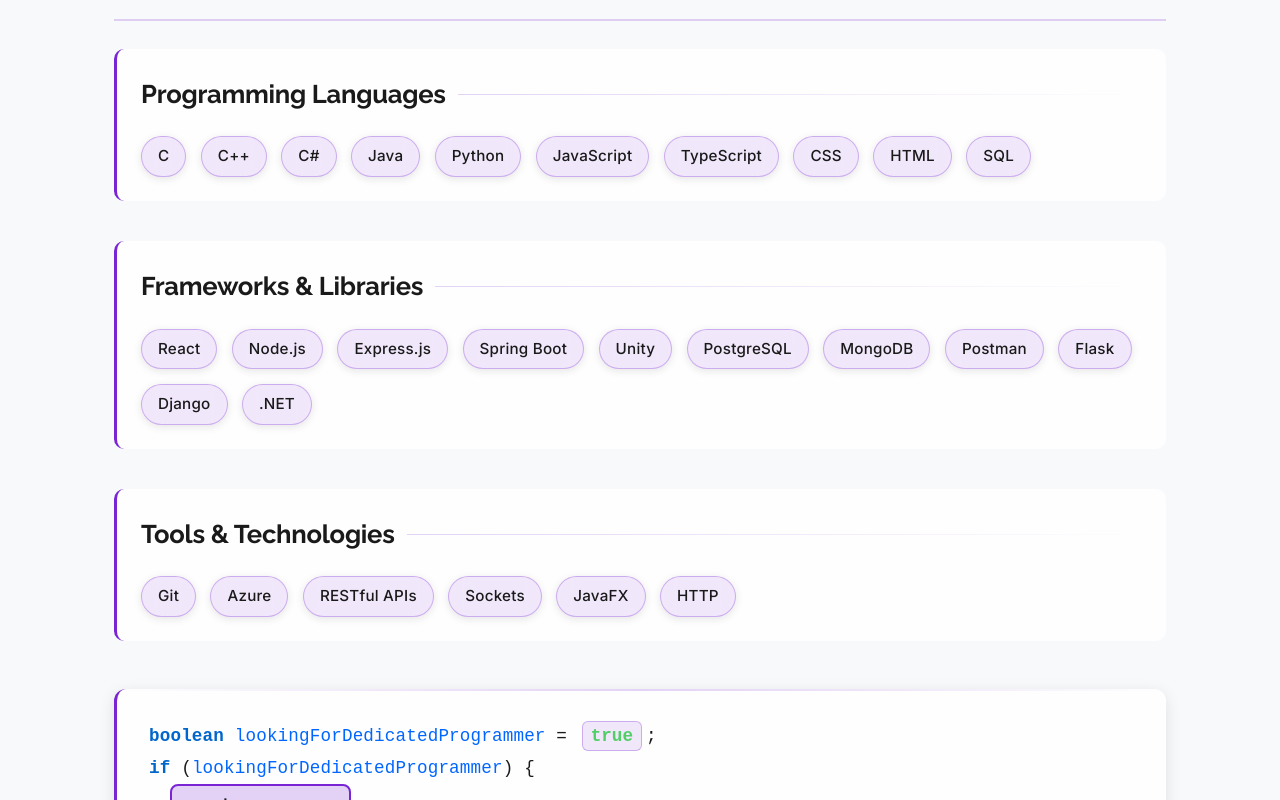
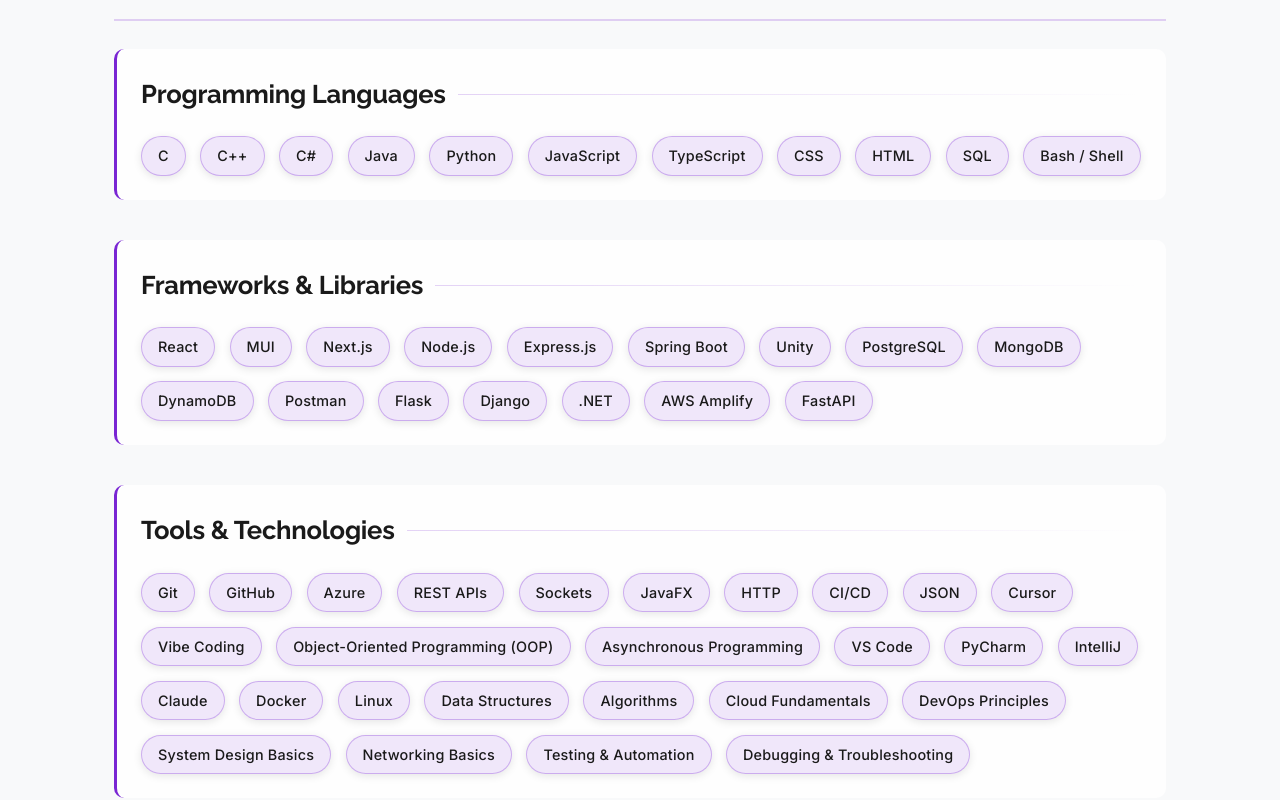
Before and after one commit to DvirMagen/Resume-Web, a React (Create React App) app: page / in a window 1280 px wide. Shown: the part 2840-3640 px from the top of the page. Built offline with nearby package versions, Linux system fonts and the light colour scheme.

Commit message:
Resume page update 2.2

```diff
--- a/src/components/ClickableButton/ProjectsSection.css
+++ b/src/components/ClickableButton/ProjectsSection.css
@@ -133,53 +133,13 @@
     font-family: 'Inter', sans-serif;
     font-size: clamp(0.8rem, 1.6vw, 0.9rem);
     font-weight: 500;
-    transition: all 0.4s cubic-bezier(0.4, 0, 0.2, 1);
     cursor: default;
     position: relative;
-    overflow: hidden;
     letter-spacing: 0.015em;
     box-shadow: 0 2px 8px var(--shadow-color);
-    backdrop-filter: blur(10px);
-    -webkit-backdrop-filter: blur(10px);
     line-height: 1.5;
-    /* Prevent layout shift on hover */
     margin: 0;
-    transform: translateY(0) scale(1);
-}
-
-.stack-tag::before {
-    content: '';
-    position: absolute;
-    top: 0;
-    left: -100%;
-    width: 100%;
-    height: 100%;
-    background: linear-gradient(90deg, transparent, rgba(255, 255, 255, 0.15), transparent);
-    transition: left 0.6s ease;
-    z-index: 0;
-}
-
-.stack-tag::after {
-    content: '';
-    position: absolute;
-    top: 50%;
-    left: 50%;
-    width: 0;
-    height: 0;
-    border-radius: 50%;
-    background: radial-gradient(circle, rgba(208, 182, 235, 0.3), transparent);
-    transform: translate(-50%, -50%);
-    transition: width 0.4s ease, height 0.4s ease;
-    z-index: 0;
-}
-
-.stack-tag:hover::before {
-    left: 100%;
-}
-
-.stack-tag:hover::after {
-    width: 200%;
-    height: 200%;
+    transition: background 0.3s ease, border-color 0.3s ease, box-shadow 0.3s ease;
 }
 
 .stack-tag > * {
@@ -187,16 +147,11 @@
     z-index: 1;
 }
 
+/* Step 1: Simple hover effect - background and border color change only */
 .stack-tag:hover {
-    background: linear-gradient(135deg, rgba(121, 37, 211, 0.6), rgba(121, 37, 211, 0.45));
+    background: var(--bg-button-hover);
     border-color: var(--accent-color);
-    border-width: 1.5px; /* Keep consistent to prevent size change */
-    transform: translateY(0) scale(1); /* No transform to prevent layout shift */
-    box-shadow: 0 8px 24px rgba(208, 182, 235, 0.4),
-                0 4px 12px rgba(121, 37, 211, 0.3),
-                inset 0 1px 0 rgba(255, 255, 255, 0.2),
-                0 0 0 0.5px rgba(208, 182, 235, 0.5); /* Simulate thicker border with shadow */
-    color: var(--text-primary);
+    box-shadow: 0 4px 12px var(--shadow-glow);
 }
 
 .project-link {
--- a/src/components/CoreConcepts/About.css
+++ b/src/components/CoreConcepts/About.css
@@ -23,12 +23,9 @@
     color: var(--text-secondary);
     text-decoration: underline;
     font-weight: 600;
-    transition: color 0.2s ease;
 }
 
-.slash-in-link:hover {
-    color: var(--text-primary);
-}
+/* Hover effects removed to prevent Safari browser issues */
 
 .slash-in-link:focus {
     outline: 2px solid var(--accent-color);
--- a/src/components/Rights/Rights.js
+++ b/src/components/Rights/Rights.js
@@ -2,7 +2,8 @@
     return(
         <section id="rights-reserved">
         <p>
-        All content and design elements on this website were meticulously crafted by Dvir Magen.
+        All content and design elements on this website<br />
+        were meticulously crafted by Dvir Magen.
         </p>
         <p>©2024 Dvir Magen. All Rights Reserved.</p>
     </section>
--- a/src/components/SkillGroup/SkillGroup.css
+++ b/src/components/SkillGroup/SkillGroup.css
@@ -54,55 +54,15 @@
   border-radius: 50px;
   color: var(--text-primary);
   font-family: 'Inter', sans-serif;
-  font-size: clamp(0.85rem, 1.8vw, 0.95rem);
+  font-size: clamp(0.8rem, 1.6vw, 0.9rem);
   font-weight: 500;
-  transition: all 0.4s cubic-bezier(0.4, 0, 0.2, 1);
   cursor: default;
   position: relative;
-  overflow: hidden;
   letter-spacing: 0.015em;
   box-shadow: 0 2px 8px var(--shadow-color);
-  backdrop-filter: blur(10px);
-  -webkit-backdrop-filter: blur(10px);
   line-height: 1.5;
-  /* Prevent layout shift on hover */
   margin: 0;
-  transform: translateY(0) scale(1);
-}
-
-.skill-tag::before {
-  content: '';
-  position: absolute;
-  top: 0;
-  left: -100%;
-  width: 100%;
-  height: 100%;
-  background: linear-gradient(90deg, transparent, rgba(255, 255, 255, 0.15), transparent);
-  transition: left 0.6s ease;
-  z-index: 0;
-}
-
-.skill-tag::after {
-  content: '';
-  position: absolute;
-  top: 50%;
-  left: 50%;
-  width: 0;
-  height: 0;
-  border-radius: 50%;
-  background: radial-gradient(circle, rgba(208, 182, 235, 0.3), transparent);
-  transform: translate(-50%, -50%);
-  transition: width 0.4s ease, height 0.4s ease;
-  z-index: 0;
-}
-
-.skill-tag:hover::before {
-  left: 100%;
-}
-
-.skill-tag:hover::after {
-  width: 200%;
-  height: 200%;
+  transition: background 0.3s ease, border-color 0.3s ease, box-shadow 0.3s ease;
 }
 
 .skill-tag > * {
@@ -110,16 +70,11 @@
   z-index: 1;
 }
 
+/* Step 1: Simple hover effect - background and border color change only */
 .skill-tag:hover {
-  background: linear-gradient(135deg, rgba(121, 37, 211, 0.6), rgba(121, 37, 211, 0.45));
-  border-color: #d0b6eb;
-  border-width: 1.5px; /* Keep consistent to prevent size change */
-  transform: translateY(0) scale(1); /* No transform to prevent layout shift */
-  box-shadow: 0 8px 24px rgba(208, 182, 235, 0.4),
-              0 4px 12px rgba(121, 37, 211, 0.3),
-              inset 0 1px 0 rgba(255, 255, 255, 0.2),
-              0 0 0 0.5px rgba(208, 182, 235, 0.5); /* Simulate thicker border with shadow */
-  color: #ffffff;
+  background: var(--bg-button-hover);
+  border-color: var(--accent-color);
+  box-shadow: 0 4px 12px var(--shadow-glow);
 }
 
 @media print {
@@ -179,6 +134,6 @@
 
   .skill-tag {
     padding: 0.6rem 1.2rem;
-    font-size: 0.9rem;
+    font-size: clamp(0.8rem, 1.6vw, 0.9rem);
   }
 }
--- a/src/components/SkillsButton/SkillsSection.js
+++ b/src/components/SkillsButton/SkillsSection.js
@@ -8,16 +8,20 @@
  */
 const SkillsSection = React.forwardRef((props, ref) => {
     const programmingLanguages = [
-        'C', 'C++', 'C#', 'Java', 'Python', 'JavaScript', 'TypeScript', 'CSS', 'HTML', 'SQL'
+        'C', 'C++', 'C#', 'Java', 'Python', 'JavaScript', 'TypeScript', 'CSS', 'HTML', 'SQL', 'Bash / Shell'
     ];
 
     const frameworks = [
-        'React', 'Node.js', 'Express.js', 'Spring Boot', 'Unity', 'PostgreSQL',
-        'MongoDB', 'Postman', 'Flask', 'Django', '.NET'
+        'React', 'MUI', 'Next.js', 'Node.js', 'Express.js', 'Spring Boot', 'Unity', 'PostgreSQL',
+        'MongoDB', 'DynamoDB', 'Postman', 'Flask', 'Django', '.NET', 'AWS Amplify', 'FastAPI'
     ];
 
     const tools = [
-        'Git', 'Azure', 'RESTful APIs', 'Sockets', 'JavaFX', 'HTTP'
+        'Git', 'GitHub', 'Azure', 'REST APIs', 'Sockets', 'JavaFX', 'HTTP',
+        'CI/CD', 'JSON', 'Cursor', 'Vibe Coding', 'Object-Oriented Programming (OOP)',
+        'Asynchronous Programming', 'VS Code', 'PyCharm', 'IntelliJ', 'Claude', 'Docker',
+        'Linux', 'Data Structures', 'Algorithms', 'Cloud Fundamentals', 'DevOps Principles',
+        'System Design Basics', 'Networking Basics', 'Testing & Automation', 'Debugging & Troubleshooting'
     ];
 
     return (
--- a/src/components/TimelineItem/TimelineItem.css
+++ b/src/components/TimelineItem/TimelineItem.css
@@ -120,53 +120,13 @@
   font-family: 'Inter', sans-serif;
   font-size: clamp(0.8rem, 1.6vw, 0.9rem);
   font-weight: 500;
-  transition: all 0.4s cubic-bezier(0.4, 0, 0.2, 1);
   cursor: default;
   position: relative;
-  overflow: hidden;
   letter-spacing: 0.015em;
   box-shadow: 0 2px 8px var(--shadow-color);
-  backdrop-filter: blur(10px);
-  -webkit-backdrop-filter: blur(10px);
   line-height: 1.5;
-  /* Prevent layout shift on hover */
   margin: 0;
-  transform: translateY(0) scale(1);
-}
-
-.timeline-stack-tag::before {
-  content: '';
-  position: absolute;
-  top: 0;
-  left: -100%;
-  width: 100%;
-  height: 100%;
-  background: linear-gradient(90deg, transparent, rgba(255, 255, 255, 0.15), transparent);
-  transition: left 0.6s ease;
-  z-index: 0;
-}
-
-.timeline-stack-tag::after {
-  content: '';
-  position: absolute;
-  top: 50%;
-  left: 50%;
-  width: 0;
-  height: 0;
-  border-radius: 50%;
-  background: radial-gradient(circle, rgba(208, 182, 235, 0.3), transparent);
-  transform: translate(-50%, -50%);
-  transition: width 0.4s ease, height 0.4s ease;
-  z-index: 0;
-}
-
-.timeline-stack-tag:hover::before {
-  left: 100%;
-}
-
-.timeline-stack-tag:hover::after {
-  width: 200%;
-  height: 200%;
+  transition: background 0.3s ease, border-color 0.3s ease, box-shadow 0.3s ease;
 }
 
 .timeline-stack-tag > * {
@@ -174,16 +134,11 @@
   z-index: 1;
 }
 
+/* Step 1: Simple hover effect - background and border color change only */
 .timeline-stack-tag:hover {
-  background: linear-gradient(135deg, rgba(121, 37, 211, 0.6), rgba(121, 37, 211, 0.45));
+  background: var(--bg-button-hover);
   border-color: var(--accent-color);
-  border-width: 1.5px; /* Keep consistent to prevent size change */
-  transform: translateY(0) scale(1); /* No transform to prevent layout shift */
-  box-shadow: 0 8px 24px rgba(208, 182, 235, 0.4),
-              0 4px 12px rgba(121, 37, 211, 0.3),
-              inset 0 1px 0 rgba(255, 255, 255, 0.2),
-              0 0 0 0.5px rgba(208, 182, 235, 0.5); /* Simulate thicker border with shadow */
-  color: var(--text-primary);
+  box-shadow: 0 4px 12px var(--shadow-glow);
 }
 
 .timeline-link {
```
